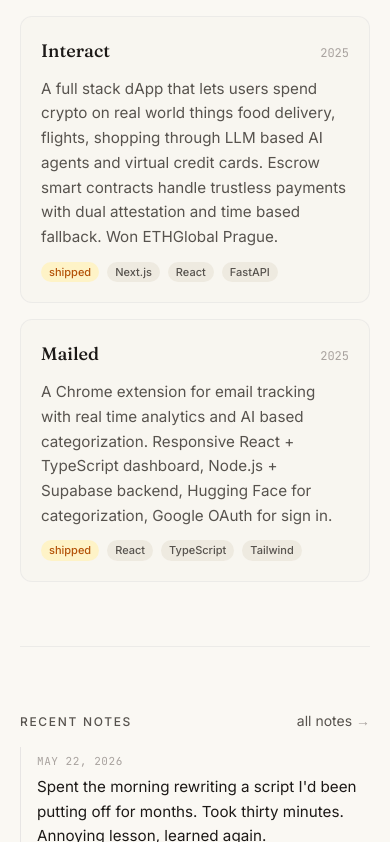
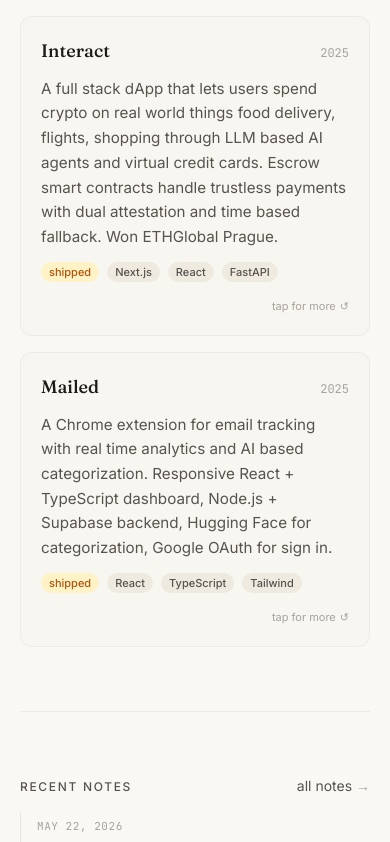
Before and after one commit to divyanshkhurana06/portfolio, a Next.js app: page / in a window 390 px wide. Shown: the part 921-1763 px from the top of the page. Built offline with nearby package versions, Linux system fonts and the light colour scheme; no server answers; the database is empty.

Commit message:
adding elements for phone

```diff
--- a/app/globals.css
+++ b/app/globals.css
@@ -175,6 +175,13 @@
   }
 }
 
+/* Touch / coarse pointer — flip toggled via .is-flipped from ProjectCard */
+@media (hover: none) {
+  .flip-card.is-flipped .flip-card-inner {
+    transform: rotateY(180deg);
+  }
+}
+
 .flip-face {
   -webkit-backface-visibility: hidden;
   backface-visibility: hidden;
--- a/app/projects/page.tsx
+++ b/app/projects/page.tsx
@@ -16,7 +16,7 @@ export default function ProjectsPage() {
       <PageHeader
         eyebrow="projects"
         title="Things I've made."
-        lede="A working list of the projects I've shipped, am still shipping, or quietly let drift into the archive. Hover over a card to see a bit more. Most of them taught me something."
+        lede="A working list of the projects I've shipped, am still shipping, or quietly let drift into the archive. Tap or hover a card to see a bit more. Most of them taught me something."
       />
 
       <ul className="grid gap-5 sm:grid-cols-2">
--- a/components/project-card.tsx
+++ b/components/project-card.tsx
@@ -1,4 +1,8 @@
+"use client";
+
 import type { Project } from "@/lib/content";
+import { cn } from "@/lib/utils";
+import { useCallback, useEffect, useState } from "react";
 
 /** Primary outbound link for the back-face title arrow. */
 function primaryLink(project: Project): { href: string; label: string } | null {
@@ -27,9 +31,59 @@ export function ProjectCard({
 }) {
   const stackLimit = variant === "compact" ? 3 : undefined;
   const primary = primaryLink(project);
+  const [flipped, setFlipped] = useState(false);
+  const [touchFlip, setTouchFlip] = useState(false);
+
+  useEffect(() => {
+    const mq = window.matchMedia("(hover: none)");
+    const sync = () => setTouchFlip(mq.matches);
+    sync();
+    mq.addEventListener("change", sync);
+    return () => mq.removeEventListener("change", sync);
+  }, []);
+
+  const toggleFlip = useCallback(() => {
+    if (!touchFlip) return;
+    setFlipped((f) => !f);
+  }, [touchFlip]);
+
+  const onCardClick = useCallback(
+    (e: React.MouseEvent<HTMLDivElement>) => {
+      if (!touchFlip) return;
+      if ((e.target as HTMLElement).closest("a")) return;
+      toggleFlip();
+    },
+    [touchFlip, toggleFlip]
+  );
+
+  const onCardKeyDown = useCallback(
+    (e: React.KeyboardEvent<HTMLDivElement>) => {
+      if (!touchFlip) return;
+      if (e.key === "Enter" || e.key === " ") {
+        e.preventDefault();
+        toggleFlip();
+      }
+    },
+    [touchFlip, toggleFlip]
+  );
 
   return (
-    <div className="flip-card group h-full min-h-[240px]">
+    <div
+      className={cn(
+        "flip-card group h-full min-h-[240px]",
+        touchFlip && flipped && "is-flipped"
+      )}
+      onClick={onCardClick}
+      onKeyDown={onCardKeyDown}
+      role={touchFlip ? "button" : undefined}
+      tabIndex={touchFlip ? 0 : undefined}
+      aria-expanded={touchFlip ? flipped : undefined}
+      aria-label={
+        touchFlip
+          ? `${project.name}. Tap to ${flipped ? "hide" : "show"} more details.`
+          : undefined
+      }
+    >
       <div className="flip-card-inner">
         {/* Front */}
         <article
@@ -63,21 +117,19 @@ export function ProjectCard({
             ))}
           </div>
 
-          {/* Affordance hint — always visible so the card reads as
-              interactive at a glance. Only shown on hover-capable
-              devices since the flip is gated behind hover too. */}
           <p
-            className="pointer-events-none mt-1 hidden items-center justify-end gap-1
-                       text-[11px] text-ink-faint transition-colors
-                       group-hover:text-ink-muted
-                       [@media(hover:hover)]:flex"
+            className="pointer-events-none mt-1 flex items-center justify-end gap-1
+                       text-[11px] text-ink-faint"
             aria-hidden="true"
           >
-            hover for more
+            <span className="[@media(hover:hover)]:hidden">tap for more</span>
+            <span className="hidden [@media(hover:hover)]:inline">hover for more</span>
             <span
               aria-hidden
-              className="inline-block transition-transform duration-500
-                         group-hover:rotate-180"
+              className={cn(
+                "inline-block transition-transform duration-500 group-hover:rotate-180",
+                touchFlip && flipped && "rotate-180"
+              )}
             >
               ↺
             </span>
@@ -193,6 +245,12 @@ export function ProjectCard({
               ) : null}
             </div>
           ) : null}
+
+          {touchFlip ? (
+            <p className="pointer-events-none text-right text-[10px] text-ink-faint">
+              tap again to flip back
+            </p>
+          ) : null}
         </article>
       </div>
     </div>
```
